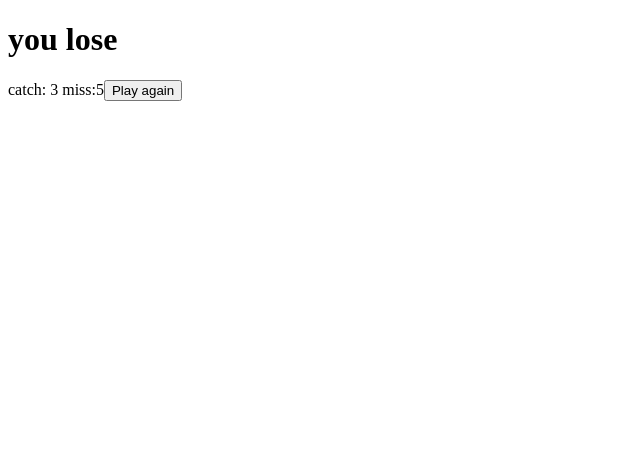
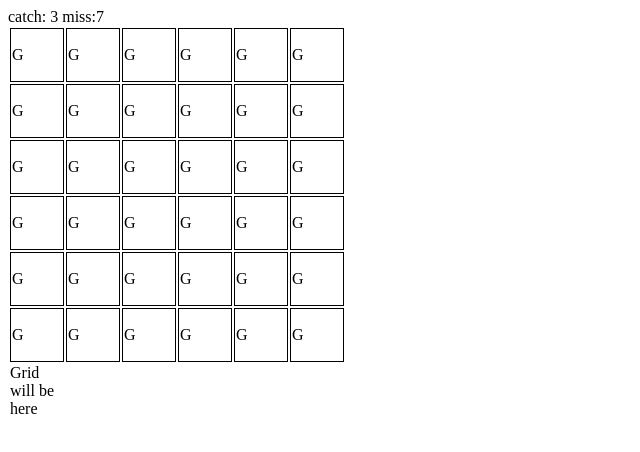
Before and after one commit to Lockstar14/JsintensiveCatchGoogle, a plain HTML site: page index.html in a window 1280 px wide. Shown: the whole page, without its empty margins (0-640 px from the left). Drawn offline with Linux system fonts and the light colour scheme.

Commit message:
one more commit

```diff
--- a/data/state-manager.js
+++ b/data/state-manager.js
@@ -7,13 +7,16 @@ const _state = {
         catch: 3
     },
     settings: {
-        pointsToLose: 5,
+        pointsToLose: 30,
         pointsToWin: 5,
         gridSize: {
-            width: 4,
-            height: 4
+            width: 6,
+            height: 6
         },
-    }
+    },
+   googlePosition: {
+    x:0,y:0
+   }
 }
 
 let _observer = () => { }
@@ -49,7 +52,12 @@ export function getPoints() {
 export function getGameStatus() {
     return _state.gameStatus
 }
-
+export function getGridSize(){
+    return {
+        height: _state.settings.gridSize.height,
+        width: _state.settings.gridSize.width
+    }
+}
 export function playAgain(){
     _state.gameStatus = GAME_STATUSES.IN_PROGRESS
     _state.points.catch = 0
--- a/index.html
+++ b/index.html
@@ -4,6 +4,13 @@
     <meta charset="UTF-8">
     <meta name="viewport" content="width=device-width, initial-scale=1.0">
     <title>Document</title>
+    <style>
+        td{
+            border: 1px solid black;
+            width: 50px;
+            height: 50px;
+        }
+    </style>
 </head>
 <body>
     <div id="root"></div>
--- a/ui/App.component.js
+++ b/ui/App.component.js
@@ -1,6 +1,7 @@
 import { GAME_STATUSES } from "../data/constants.js"
 import { getGameStatus } from "../data/state-manager.js"
 import { LoseComponent } from "./Lose/Lose.component.js"
+import {GridComponent} from "./Grid/Grid.component.js"
 import { ResultPanelComponent } from "./ResultPanel/ResultPanel.component.js"
 
 export function AppComponent() {
@@ -10,6 +11,8 @@ export function AppComponent() {
         [GAME_STATUSES.IN_PROGRESS]: () => {
             const resultPanelElement = ResultPanelComponent()
             element.append(resultPanelElement)
+            const gridElement = GridComponent()
+            element.append(gridElement)
         },
         [GAME_STATUSES.LOSE]: () => {
             const loseElement = LoseComponent()
--- /dev/null
+++ b/ui/Grid/Grid.component.js
@@ -0,0 +1,22 @@
+import { getGridSize } from "../../data/state-manager.js"
+export function GridComponent(){
+    const element = document.createElement('table')
+    const gridSize = getGridSize()
+    for (let y=0; y<gridSize.height; y++){
+        const rowElement = document.createElement("tr")
+        for(let x = 0; x<gridSize.width;x++){
+            //todo:move to CellComponent
+            // const cellElement = CellComponent(x,y)
+            const cellElement = document.createElement("td")
+            cellElement.append()
+            if(true){
+                cellElement.append("G")
+            }
+            rowElement.append(cellElement)
+        }
+        element.append(rowElement)
+    }
+
+    element.append("Grid will be here")
+    return element
+}
```
